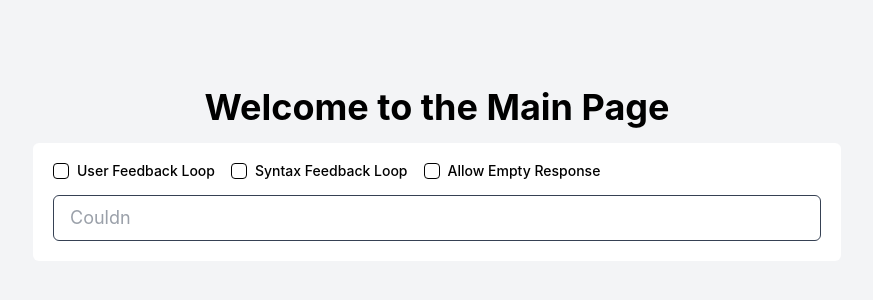
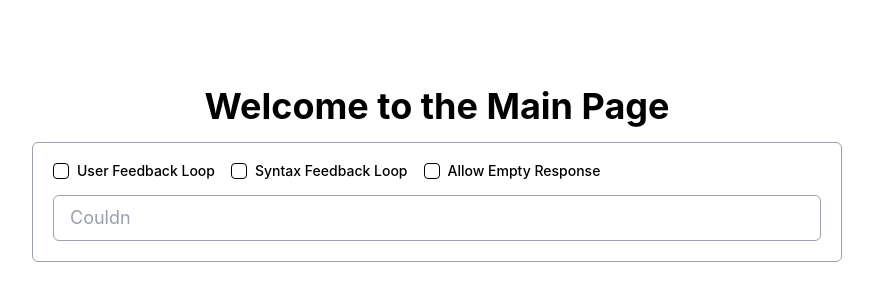
Before and after one commit to MarcWeberFS/Text-to-sql, a React (Create React App) app in the folder text-to-sql-frontend/: page / in a window 1280 px wide. Shown: the part 226-526 px from the top of the page, without its empty margins (203-1076 px from the left). Built offline with nearby package versions, Linux system fonts and the light colour scheme; no server answers.

Commit message:
styling frontend

```diff
--- a/text-to-sql-frontend/src/components/input-form.jsx
+++ b/text-to-sql-frontend/src/components/input-form.jsx
@@ -56,7 +56,7 @@ export default function InputForm({ className }) {
   }, [])
 
   return (
-    <div className={cn("flex flex-col bg-white p-5 rounded-md border-gray-100", className)}>
+    <div className={cn("flex flex-col bg-white p-5 rounded-md border-gray-400  border", className)}>
         <div className="flex mb-4 gap-4 ml-0">
             <Checkbox
                 checked={checkedUFL}
--- a/text-to-sql-frontend/src/components/typewriter-input.jsx
+++ b/text-to-sql-frontend/src/components/typewriter-input.jsx
@@ -79,13 +79,12 @@ export default function TypewriterInput({
         onFocus={handleFocus}
         onBlur={handleBlur}
         className={cn(
-            "sm:w-4/5 md:w-3xl px-4 py-2 text-base border rounded-md focus:outline-none focus:ring-2 focus:ring-blue-500 mx-auto",
+            "sm:w-4/5 md:w-3xl px-4 py-2 text-base border border-gray-400 rounded-md focus:outline-none focus:ring-2 focus:ring-gray-800 mx-auto",
             className,
           )}
 
         placeholder={isFocused ? "" : currentText}
       />
-
     </div>
   )
 }
--- a/text-to-sql-frontend/src/pages/main.jsx
+++ b/text-to-sql-frontend/src/pages/main.jsx
@@ -2,7 +2,7 @@ import InputForm from "../components/input-form"
 
 export default function MainPage() {
   return (
-    <div className="flex flex-col items-center justify-center min-h-screen bg-gray-100">
+    <div className="flex flex-col items-center justify-center min-h-screen bg-white">
       <h1 className="text-4xl font-bold mb-4">Welcome to the Main Page</h1>
       <InputForm />
     </div>
```
